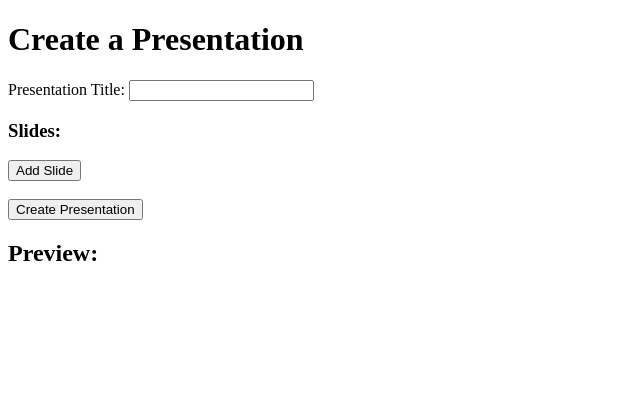
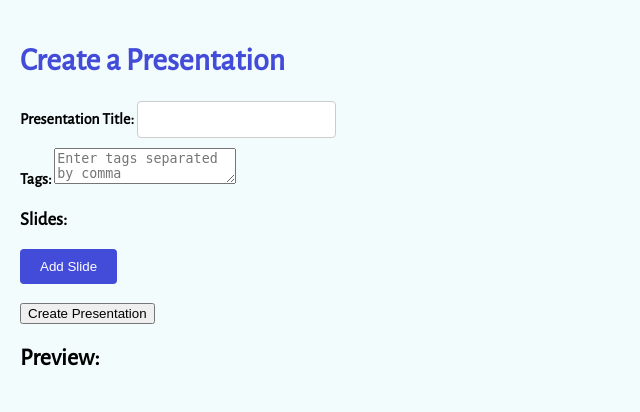
Before and after one commit to ssevdeva/web-project, a PHP site: page /create-presentation.php in a window 1280 px wide. Shown: the top 412 px of the page, without its empty margins (0-640 px from the left). Run offline with PHP 8.4, Linux system fonts and the light colour scheme; data comes from the database, SQL or seed files in the repository.

Commit message:
Extracted js code from create-presentation.php to create-presentation.js

```diff
--- /dev/null
+++ b/css/colors.css
@@ -0,0 +1,7 @@
+:root {
+  --color-background: #f2fcfd;
+  --color-primary: #434BD9;
+  --color-secondary: #F2A2DD;
+  --color-accent: #A0F294;
+  --color-warning: #F2BE7E;
+}
--- a/css/create-presentation.css
+++ b/css/create-presentation.css
@@ -0,0 +1,59 @@
+@import 'colors.css';
+
+body {
+    font-family: 'Alegreya Sans', 'Lucida Sans', 'Lucida Sans Regular', 'Lucida Grande', 'Lucida Sans Unicode', Geneva, Verdana, sans-serif;
+    margin: 0;
+    padding: 20px;
+    background-color: var(--color-background);
+  }
+
+  h1 {
+    color: #434BD9;
+  }
+
+  form {
+    margin-bottom: 20px;
+  }
+
+  label {
+    font-weight: bold;
+  }
+
+  input[type="text"] {
+    padding: 10px;
+    margin-bottom: 10px;
+    border: 1px solid #ccc;
+    border-radius: 4px;
+  }
+
+  button[type="button"] {
+    background-color: #434BD9;
+    color: #fff;
+    padding: 10px 20px;
+    border: none;
+    border-radius: 4px;
+    cursor: pointer;
+  }
+
+  button[type="submit"] {
+    background-color: #A0F294;
+  }
+
+  #slides-container textarea {
+    width: 100%;
+    height: 100px;
+    padding: 10px;
+    margin-bottom: 10px;
+    border: 1px solid #ccc;
+    border-radius: 4px;
+  }
+
+  #preview-container {
+    margin-top: 20px;
+  }
+
+  .preview-slide {
+    border: 1px solid #ccc;
+    padding: 10px;
+    margin-bottom: 10px;
+  }
--- a/css/index.css
+++ b/css/index.css
@@ -1,8 +1,10 @@
-/* CSS styles for the page */
+@import 'colors.css';
+
 body {
-    font-family: Arial, sans-serif;
+    font-family: 'Alegreya Sans', 'Lucida Sans', 'Lucida Sans Regular', 'Lucida Grande', 'Lucida Sans Unicode', Geneva, Verdana, sans-serif;
     margin: 0;
     padding: 20px;
+    background-color: var(--color-background);
   }
 
   .container {
--- /dev/null
+++ b/js/create-presentation.js
@@ -0,0 +1,69 @@
+document.addEventListener("DOMContentLoaded", function() {
+    // JavaScript code to handle dynamic slide creation and preview
+    document.getElementById('add-slide').addEventListener('click', function () {
+      var slidesContainer = document.getElementById('slides-container');
+      var previewContainer = document.getElementById('preview-container');
+
+      // Create slide content input field
+      var slideContentInput = document.createElement('textarea');
+      slideContentInput.setAttribute('name', 'slides[]');
+      slideContentInput.setAttribute('placeholder', 'Enter slide content in HTML format');
+      slidesContainer.appendChild(slideContentInput);
+
+      // Update the preview container when the input value changes
+      slideContentInput.addEventListener('input', function () {
+        // Clear the existing content in the preview container
+        previewContainer.innerHTML = '';
+
+        // Get all the slide content inputs
+        var slideContentInputs = document.querySelectorAll('textarea[name="slides[]"]');
+
+        // Iterate over each slide content input and update the preview container
+        slideContentInputs.forEach(function (input) {
+          var previewSlide = document.createElement('div');
+          previewSlide.className = 'preview-slide';
+          previewSlide.innerHTML = input.value;
+          previewContainer.appendChild(previewSlide);
+        });
+      });
+    });
+
+    function validateForm() {
+      var slides = document.getElementsByName('slides[]');
+      var tagsTextarea = document.querySelector('textarea[name="tags"]');
+      var isEmpty = true;
+
+      // Check if any slide content is entered
+      for (var i = 0; i < slides.length; i++) {
+        if (slides[i].value.trim() !== '') {
+          isEmpty = false;
+          break;
+        }
+      }
+
+      if (isEmpty) {
+        alert('Please add slides before creating the presentation.');
+        return false;
+      }
+
+      // Check if at least one tag is entered
+      var tags = tagsTextarea.value.split(',');
+      var trimmedTags = tags.map(function(tag) {
+        return tag.trim();
+      });
+
+      if (trimmedTags.length === 1 && trimmedTags[0] === '') {
+        alert('Please enter at least one tag.');
+        return false;
+      }
+
+      return true;
+    }
+
+    // Prevent form submission when user confirms the dialog
+    document.querySelector('form').addEventListener('submit', function (event) {
+      if (!validateForm()) {
+        event.preventDefault();
+      }
+    });
+  });
--- a/php/create-presentation.php
+++ b/php/create-presentation.php
@@ -1,5 +1,4 @@
 <?php
-
 error_reporting(E_ALL);
 ini_set('display_errors', 1);
 
@@ -15,6 +14,16 @@ if ($_SERVER['REQUEST_METHOD'] === 'POST') {
     // Retrieve the presentation data from the form
     $title = $_POST['title'];
     $slides = $_POST['slides'];
+    $tags = $_POST['tags'];
+
+    // Check if slides are empty
+    if (!isset($slides) || $slides === null) {
+        echo "<script>";
+        echo "alert('Please add slides before creating the presentation.');";
+        echo "window.location.href = 'create-presentation.php';";
+        echo "</script>";
+        exit; // Stop further execution
+    }
 
     // Validate and sanitize the slides using the function from validate.php
     $sanitizedSlides = validateAndSanitizeSlides($slides);
@@ -22,7 +31,7 @@ if ($_SERVER['REQUEST_METHOD'] === 'POST') {
     // Save the sanitized presentation to the database
     $stmt = $db->prepare("INSERT INTO presentations (topic, tag, content) VALUES (:topic, :tag, :content)");
     $stmt->bindValue(':topic', $title);
-    $stmt->bindValue(':tag', 'some tag'); // Empty tag for now, modify as per your requirement
+    $stmt->bindValue(':tag', $tags);
     $stmt->bindValue(':content', serialize($sanitizedSlides));
     $stmt->execute();
 
@@ -30,32 +39,38 @@ if ($_SERVER['REQUEST_METHOD'] === 'POST') {
     echo "<script>";
     echo "if (confirm('Presentation created successfully! Do you want to download it?')) {";
     echo "    window.location.href = 'download.php?id=" . $db->lastInsertId() . "';";
+    echo "} else {";
+    echo "    window.location.href = 'create-presentation.php';";
     echo "}";
     echo "</script>";
+    exit; // Stop further execution
 }
+
+// Fetch existing tags from the database
+$stmt = $db->prepare("SELECT DISTINCT tag FROM presentations");
+$stmt->execute();
+$existingTags = $stmt->fetchAll(PDO::FETCH_COLUMN);
 ?>
 
 <!DOCTYPE html>
 <html>
 <head>
     <title>Presentation Creator</title>
-    <style>
-        /* CSS styles for the presentation editor */
-        /* ... */
-
-        .preview-slide {
-            border: 1px solid #ccc;
-            padding: 10px;
-            margin-bottom: 10px;
-        }
-    </style>
+    <link rel="preconnect" href="https://fonts.googleapis.com">
+    <link rel="preconnect" href="https://fonts.gstatic.com" crossorigin>
+    <link href="https://fonts.googleapis.com/css2?family=Alegreya+Sans&display=swap" rel="stylesheet">
+    <link rel="stylesheet" type="text/css" href="../css/create-presentation.css">
+    <script src="../js/create-presentation.js"></script>
 </head>
 <body>
     <h1>Create a Presentation</h1>
 
-    <form method="post" action="<?php echo $_SERVER['PHP_SELF']; ?>">
+    <form method="post" action="<?php echo $_SERVER['PHP_SELF']; ?>" onsubmit="return validateForm()">
         <label for="title">Presentation Title:</label>
         <input type="text" name="title" required><br>
+
+        <label for="tags">Tags:</label>
+        <textarea name="tags" placeholder="Enter tags separated by comma"></textarea><br>
 
         <h3>Slides:</h3>
         <button type="button" id="add-slide">Add Slide</button>
@@ -70,36 +85,5 @@ if ($_SERVER['REQUEST_METHOD'] === 'POST') {
 
     <h2>Preview:</h2>
     <div id="preview-container"></div>
-
-    <script>
-    // JavaScript code to handle dynamic slide creation and preview
-    document.getElementById('add-slide').addEventListener('click', function () {
-        var slidesContainer = document.getElementById('slides-container');
-        var previewContainer = document.getElementById('preview-container');
-
-        // Create slide content input field
-        var slideContentInput = document.createElement('textarea');
-        slideContentInput.setAttribute('name', 'slides[]');
-        slideContentInput.setAttribute('placeholder', 'Enter slide content in HTML format');
-        slidesContainer.appendChild(slideContentInput);
-
-        // Update the preview container when the input value changes
-        slideContentInput.addEventListener('input', function () {
-            // Clear the existing content in the preview container
-            previewContainer.innerHTML = '';
-
-            // Get all the slide content inputs
-            var slideContentInputs = document.querySelectorAll('textarea[name="slides[]"]');
-
-            // Iterate over each slide content input and update the preview container
-            slideContentInputs.forEach(function (input) {
-                var previewSlide = document.createElement('div');
-                previewSlide.className = 'preview-slide';
-                previewSlide.innerHTML = input.value;
-                previewContainer.appendChild(previewSlide);
-            });
-        });
-    });
-</script>
 </body>
 </html>
--- a/php/index.php
+++ b/php/index.php
@@ -3,7 +3,11 @@
 <head>
     <title>Web Slides</title>
     <link rel="stylesheet" href="https://cdnjs.cloudflare.com/ajax/libs/font-awesome/6.0.0-beta2/css/all.min.css" integrity="sha512-..." crossorigin="anonymous" />
+    <link rel="preconnect" href="https://fonts.googleapis.com">
+    <link rel="preconnect" href="https://fonts.gstatic.com" crossorigin>
+    <link href="https://fonts.googleapis.com/css2?family=Alegreya+Sans&display=swap" rel="stylesheet">
     <link rel="stylesheet" type="text/css" href="../css/index.css">
+    <link rel="stylesheet" type="text/css" href="../css/styles.css">
 </head>
 <body>
     <div class="container">
```
